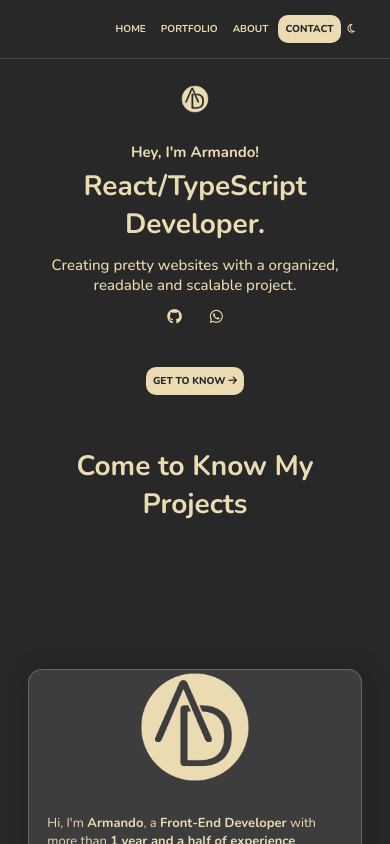
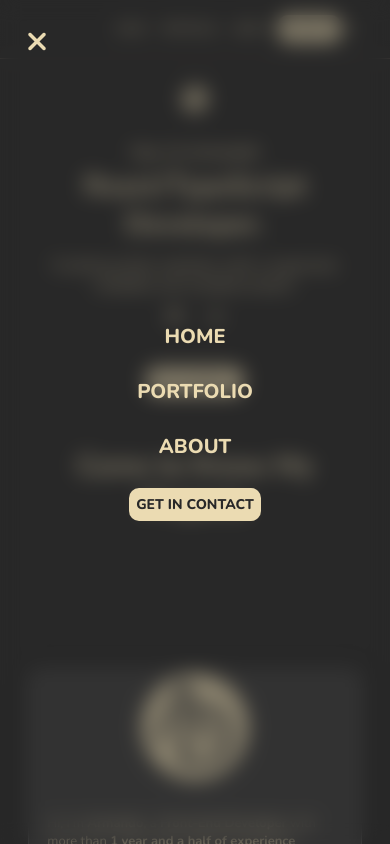
Before and after one commit to armandosilvadev/portfolio-website, a React (Vite) app: page / in a window 390 px wide. Shown: the top 844 px of the page. Built offline with nearby package versions, Linux system fonts and the light colour scheme; some icons are missing.

Commit message:
style navMobile

```diff
--- a/src/App.tsx
+++ b/src/App.tsx
@@ -3,10 +3,12 @@ import Header from "./components/sections/Header";
 import Hero from "./components/sections/Hero";
 import Portfolio from "./components/sections/Portfolio";
 import Footer from "./components/sections/Footer";
+import NavMobile from "./components/layout/NavMobile";
 
 function App() {
   return (
     <>
+      <NavMobile />
       <Header />
       <Hero />
       <Portfolio />
--- a/src/assets/styles/variables.css
+++ b/src/assets/styles/variables.css
@@ -1,6 +1,7 @@
 :root {
   /* background colors */
   --bg-color: #282828;
+  --bg-color-transparent: rgba(40, 40, 40, 0.5);
 
   /* text colors */
   --txt-color: #ebdbb2;
--- a/src/components/layout/Nav.tsx
+++ b/src/components/layout/Nav.tsx
@@ -15,7 +15,7 @@ function Nav({ navHead = false, navFooter = false }: NavProps) {
   }
   return (
     <>
-      <nav className={`${styles[navbarstyle]}`}>
+      <nav className={`${styles[navbarstyle]} `}>
         <ul className={styles.navbarList}>
           <li>
             <a href="#">Home</a>
--- /dev/null
+++ b/src/components/layout/NavMobile.module.css
@@ -0,0 +1,39 @@
+@import url("../../assets/styles/variables.css");
+
+.navMobile {
+  position: fixed;
+  height: 100%;
+  width: 100%;
+  z-index: 2000;
+  background-color: var(--bg-color-transparent);
+  backdrop-filter: blur(10px);
+}
+
+/* .navBox { */
+/*   position: relative; */
+/*   width: 100%; */
+/*   height: 100%; */
+/* } */
+
+nav {
+  font-size: 2rem;
+  text-transform: uppercase;
+  text-align: center;
+  font-weight: 800;
+}
+
+.navMobile nav ul {
+  flex-direction: column;
+  gap: var(--margin-64);
+  margin-bottom: var(--margin-64);
+}
+
+.navMobile button:first-child {
+  position: absolute;
+  top: 2%;
+  left: 5%;
+}
+
+.navMobile button:last-child {
+  font-size: var(--margin-44);
+}
--- /dev/null
+++ b/src/components/layout/NavMobile.tsx
@@ -0,0 +1,25 @@
+import styles from "./NavMobile.module.css";
+import Nav from "./Nav";
+import Button from "../ui/Button/Button";
+
+function NavMobile() {
+  return (
+    <>
+      <div className={`${styles.navMobile} flex flex-center flex-column`}>
+        <Button
+          id="btn--close-nav"
+          className={`btn btn--close ${styles.btnClose}`}
+          text={<i className="fa-solid fa-xmark"></i>}
+        />
+        <Nav />
+        <Button
+          id="btn--contact"
+          className="btn btn--contact"
+          text="get in contact"
+        />
+      </div>
+    </>
+  );
+}
+
+export default NavMobile;
--- a/src/components/sections/Header.tsx
+++ b/src/components/sections/Header.tsx
@@ -18,7 +18,9 @@ function Header() {
     };
 
     window.addEventListener("scroll", handleIsScrollY);
-    return window.addEventListener("scroll", handleIsScrollY);
+    return () => {
+      window.removeEventListener("scroll", handleIsScrollY);
+    };
   });
 
   return (
--- a/src/components/ui/Button/Button.module.css
+++ b/src/components/ui/Button/Button.module.css
@@ -44,3 +44,20 @@
   background-color: var(--txt-color);
   box-shadow: 0 0 20px 2px rgba(0, 0, 0, 0.1);
 }
+
+.btn--close {
+  background-color: transparent;
+  font-size: var(--margin-64);
+  color: var(--txt-color);
+  transition: all 0.3s ease;
+}
+
+.btn--close:hover {
+  color: var(--txt-hover-color);
+  filter: drop-shadow(0 0 8px rgba(0, 0, 0, 1))
+    drop-shadow(0 0 4px rgba(0, 0, 0, 0.4));
+}
+
+.btn--close:active {
+  filter: drop-shadow(0 0 4px rgba(0, 0, 0, 0.4));
+}
```
